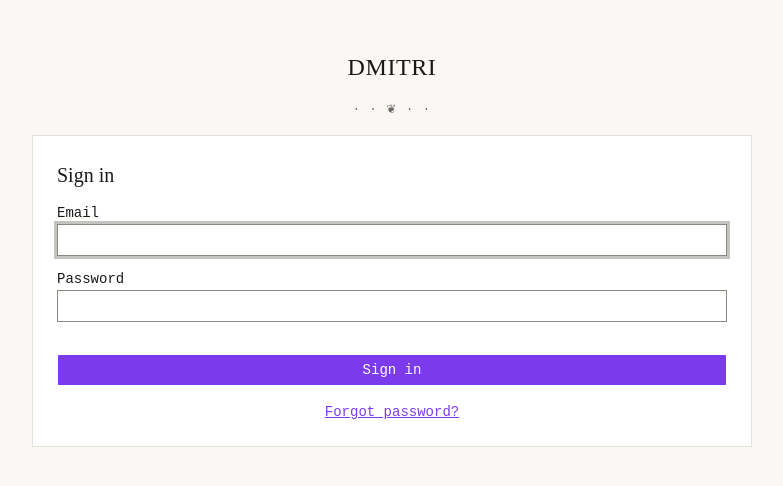
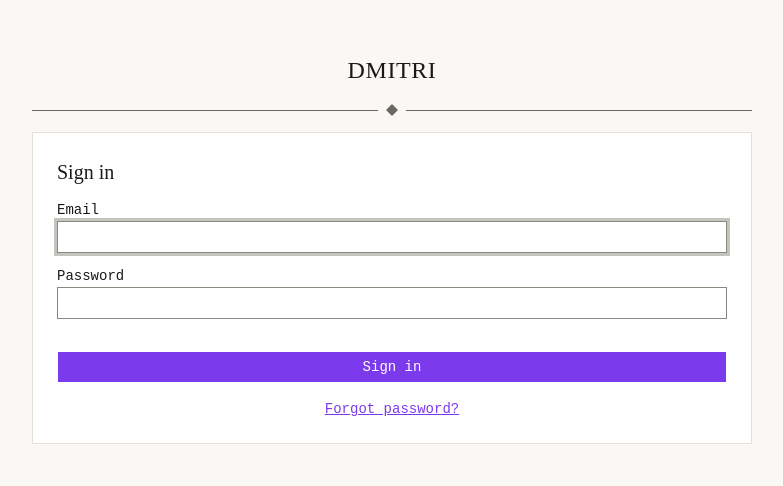
Before and after one commit to Dmitri-IMT/dmitri, a React (Vite) app in the folder frontend/: page /login in a window 1280 px wide. Shown: the part 152-638 px from the top of the page, without its empty margins (248-1031 px from the left). Built offline with nearby package versions, Linux system fonts and the light colour scheme; no server answers.

Commit message:
feat: draw the ornament as inline svg

```diff
--- a/frontend/src/components/Ornament.tsx
+++ b/frontend/src/components/Ornament.tsx
@@ -1,11 +1,30 @@
 function Ornament() {
   return (
-    <p
+    <div
+      data-testid="ornament"
       aria-hidden="true"
-      className="text-center text-caption-md tracking-widest text-muted-foreground"
+      className="flex w-full items-center gap-2 text-muted-foreground"
     >
-      · · ❦ · ·
-    </p>
+      <svg
+        className="h-px flex-1"
+        viewBox="0 0 1 1"
+        preserveAspectRatio="none"
+        focusable="false"
+      >
+        <rect width="1" height="1" fill="currentColor" />
+      </svg>
+      <svg className="size-3 shrink-0" viewBox="0 0 12 12" focusable="false">
+        <path d="M6 0 12 6 6 12 0 6Z" fill="currentColor" />
+      </svg>
+      <svg
+        className="h-px flex-1"
+        viewBox="0 0 1 1"
+        preserveAspectRatio="none"
+        focusable="false"
+      >
+        <rect width="1" height="1" fill="currentColor" />
+      </svg>
+    </div>
   )
 }
 
```
Also changed, not shown: 1 other file (tests, documents, lock files or other folders).
